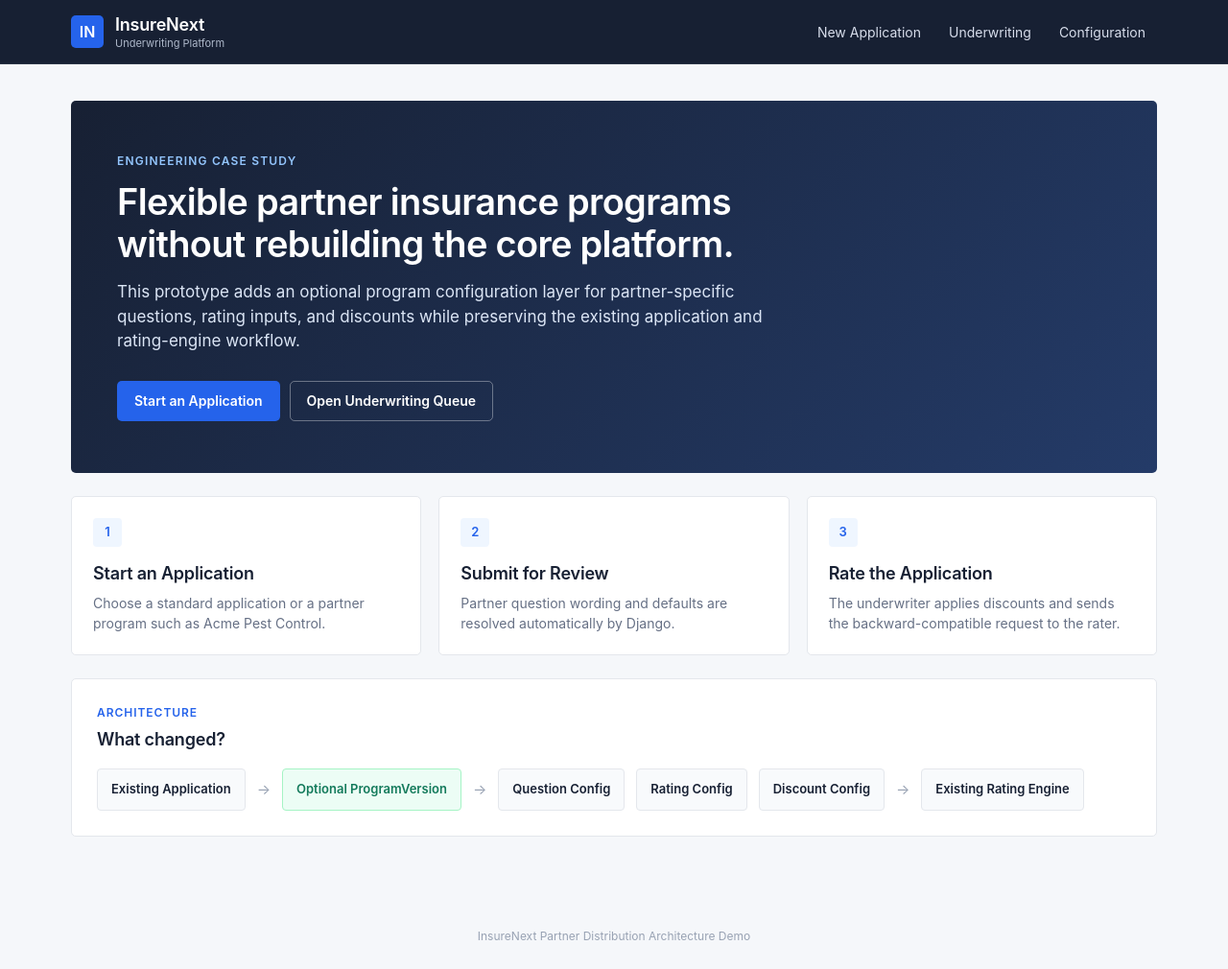
After one commit to ScottBorchert/insurenext-case-study, a Django app: page / in a window 1280 px wide. The commit adds this page. Shown: the whole page at 96% size. Run offline with Django 5.2, Linux system fonts and the light colour scheme.

Commit message:
added views and homepage

```diff
--- a/underwriting/templates/underwriting/base.html
+++ b/underwriting/templates/underwriting/base.html
@@ -686,7 +686,7 @@
 <nav>
     <div class="nav-inner">
 
-        <div class="brand-wrap">
+        <a href="{% url 'underwriting:home' %}" class="brand-wrap" style="text-decoration: none; color: inherit;">
 
             <div class="brand-mark">
                 IN
@@ -702,7 +702,7 @@
                 </div>
             </div>
 
-        </div>
+        </a>
 
         <div class="nav-links">
 
--- /dev/null
+++ b/underwriting/templates/underwriting/home.html
@@ -0,0 +1,304 @@
+{% extends "underwriting/base.html" %}
+
+{% block title %}
+InsureNext Case Study
+{% endblock %}
+
+{% block content %}
+
+<style>
+    .hero {
+        padding: 54px 48px;
+        background: linear-gradient(
+            135deg,
+            #172033 0%,
+            #243b68 100%
+        );
+        color: white;
+        border-radius: 5px;
+        margin-bottom: 24px;
+    }
+
+    .hero-kicker {
+        font-size: 12px;
+        text-transform: uppercase;
+        letter-spacing: .1em;
+        color: #93c5fd;
+        font-weight: 600;
+        margin-bottom: 12px;
+    }
+
+    .hero h1 {
+        max-width: 760px;
+        font-size: 38px;
+        line-height: 1.15;
+        color: white;
+        margin-bottom: 16px;
+    }
+
+    .hero p {
+        max-width: 720px;
+        color: #dbe5f5;
+        font-size: 17px;
+        margin-bottom: 28px;
+    }
+
+    .hero-actions {
+        display: flex;
+        gap: 10px;
+        flex-wrap: wrap;
+    }
+
+    .hero .secondary {
+        background: transparent;
+        border-color: rgba(255, 255, 255, .35);
+        color: white;
+    }
+
+    .home-grid {
+        display: grid;
+        grid-template-columns: 1fr 1fr 1fr;
+        gap: 18px;
+        margin-bottom: 24px;
+    }
+
+    .home-card {
+        background: white;
+        border: 1px solid var(--border);
+        border-radius: 5px;
+        padding: 22px;
+    }
+
+    .home-number {
+        width: 30px;
+        height: 30px;
+        display: flex;
+        align-items: center;
+        justify-content: center;
+        border-radius: 4px;
+        background: var(--primary-soft);
+        color: var(--primary);
+        font-size: 13px;
+        font-weight: 600;
+        margin-bottom: 16px;
+    }
+
+    .home-card h2 {
+        margin-bottom: 8px;
+    }
+
+    .home-card p {
+        color: var(--text-muted);
+        margin-bottom: 0;
+        font-size: 14px;
+    }
+
+    .solution {
+        padding: 26px;
+        background: white;
+        border: 1px solid var(--border);
+        border-radius: 5px;
+    }
+
+    .solution-title {
+        margin-bottom: 18px;
+    }
+
+    .solution-flow {
+        display: flex;
+        align-items: center;
+        gap: 12px;
+        flex-wrap: wrap;
+    }
+
+    .solution-box {
+        padding: 11px 14px;
+        background: var(--surface-soft);
+        border: 1px solid var(--border);
+        border-radius: 4px;
+        font-size: 13px;
+        font-weight: 600;
+    }
+
+    .solution-box.highlight {
+        background: var(--green-soft);
+        color: var(--green);
+        border-color: #a6f4c5;
+    }
+
+    .arrow {
+        color: var(--text-light);
+    }
+
+    @media (max-width: 800px) {
+        .hero {
+            padding: 36px 24px;
+        }
+
+        .hero h1 {
+            font-size: 30px;
+        }
+
+        .home-grid {
+            grid-template-columns: 1fr;
+        }
+    }
+</style>
+
+
+<section class="hero">
+
+    <div class="hero-kicker">
+        Engineering Case Study
+    </div>
+
+    <h1>
+        Flexible partner insurance programs
+        without rebuilding the core platform.
+    </h1>
+
+    <p>
+        This prototype adds an optional program configuration
+        layer for partner-specific questions, rating inputs,
+        and discounts while preserving the existing
+        application and rating-engine workflow.
+    </p>
+
+    <div class="hero-actions">
+
+        <a
+            href="{% url 'underwriting:application_new' %}"
+            class="button primary">
+
+            Start an Application
+
+        </a>
+
+        <a
+            href="{% url 'underwriting:underwriting_queue' %}"
+            class="button secondary">
+
+            Open Underwriting Queue
+
+        </a>
+
+    </div>
+
+</section>
+
+
+<div class="home-grid">
+
+    <div class="home-card">
+
+        <div class="home-number">
+            1
+        </div>
+
+        <h2>
+            Start an Application
+        </h2>
+
+        <p>
+            Choose a standard application or a partner
+            program such as Acme Pest Control.
+        </p>
+
+    </div>
+
+
+    <div class="home-card">
+
+        <div class="home-number">
+            2
+        </div>
+
+        <h2>
+            Submit for Review
+        </h2>
+
+        <p>
+            Partner question wording and defaults are
+            resolved automatically by Django.
+        </p>
+
+    </div>
+
+
+    <div class="home-card">
+
+        <div class="home-number">
+            3
+        </div>
+
+        <h2>
+            Rate the Application
+        </h2>
+
+        <p>
+            The underwriter applies discounts and sends
+            the backward-compatible request to the rater.
+        </p>
+
+    </div>
+
+</div>
+
+
+<section class="solution">
+
+    <div class="solution-title">
+
+        <div class="page-eyebrow">
+            Architecture
+        </div>
+
+        <h2>
+            What changed?
+        </h2>
+
+    </div>
+
+    <div class="solution-flow">
+
+        <div class="solution-box">
+            Existing Application
+        </div>
+
+        <div class="arrow">
+            →
+        </div>
+
+        <div class="solution-box highlight">
+            Optional ProgramVersion
+        </div>
+
+        <div class="arrow">
+            →
+        </div>
+
+        <div class="solution-box">
+            Question Config
+        </div>
+
+        <div class="solution-box">
+            Rating Config
+        </div>
+
+        <div class="solution-box">
+            Discount Config
+        </div>
+
+        <div class="arrow">
+            →
+        </div>
+
+        <div class="solution-box">
+            Existing Rating Engine
+        </div>
+
+    </div>
+
+</section>
+
+{% endblock %}
--- a/underwriting/urls.py
+++ b/underwriting/urls.py
@@ -7,6 +7,11 @@ app_name = "underwriting"
 
 
 urlpatterns = [
+    path(
+        "",
+        views.home,
+        name="home",
+    ),
     path(
         "applications/new/",
         views.application_new,
--- a/underwriting/views.py
+++ b/underwriting/views.py
@@ -359,6 +359,11 @@ def _save_discounts(
 # =========================================================
 # 1. Start Application
 # =========================================================
+def home(request):
+    return render(
+        request,
+        "underwriting/home.html",
+    )
 
 
 def application_new(request):
```
